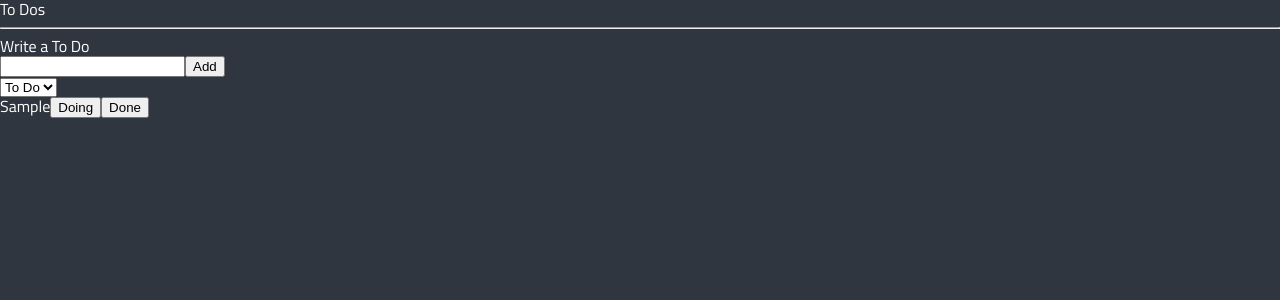
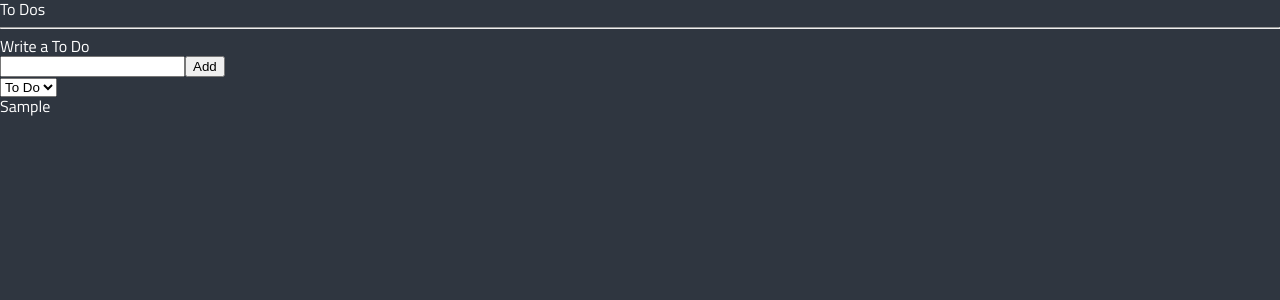
Before and after one commit to ny0011/todo-list, a React (Create React App) app: page / in a window 1280 px wide. Both pictures are taken after typing "Sample" into the empty fields and a click on the button "Add". Shown: the top 300 px of the page. Built offline with nearby package versions, Linux system fonts and the light colour scheme.

Commit message:
5.18 Enums

```diff
--- a/src/atoms.tsx
+++ b/src/atoms.tsx
@@ -1,14 +1,20 @@
 import { atom, selector } from "recoil";
+
+export enum Categories {
+  "TO_DO" = "TO_DO",
+  "DOING" = "TO_DO",
+  "DONE" = "TO_DO",
+}
 
 export interface IToDo {
   text: string;
   id: number;
-  category: "TO_DO" | "DOING" | "DONE";
+  category: Categories;
 }
 
-export const categoryState = atom({
+export const categoryState = atom<Categories>({
   key: "category",
-  default: "TO_DO",
+  default: Categories.TO_DO,
 });
 
 export const toDoState = atom<IToDo[]>({
--- a/src/components/CreateToDo.tsx
+++ b/src/components/CreateToDo.tsx
@@ -1,6 +1,6 @@
 import { useForm } from "react-hook-form";
-import { useSetRecoilState } from "recoil";
-import { toDoState } from "../atoms";
+import { useRecoilValue, useSetRecoilState } from "recoil";
+import { categoryState, toDoState } from "../atoms";
 
 interface IForm {
   toDo: string;
@@ -8,10 +8,11 @@
 
 export default function CreateToDo() {
   const setToDos = useSetRecoilState(toDoState);
+  const category = useRecoilValue(categoryState);
   const { register, handleSubmit, setValue } = useForm<IForm>();
   const handleValid = ({ toDo }: IForm) => {
     setToDos((oldToDos) => [
-      { text: toDo, category: "TO_DO", id: Date.now() },
+      { text: toDo, category, id: Date.now() },
       ...oldToDos,
     ]);
     setValue("toDo", "");
--- a/src/components/ToDo.tsx
+++ b/src/components/ToDo.tsx
@@ -1,5 +1,5 @@
 import React from "react";
-import { IToDo, toDoState } from "../atoms";
+import { Categories, IToDo, toDoState } from "../atoms";
 import { useSetRecoilState } from "recoil";
 
 export default function ToDo({ text, category, id }: IToDo) {
@@ -10,7 +10,7 @@
     } = event;
     setToDos((oldToDos) => {
       const targetIndex = oldToDos.findIndex((toDo) => toDo.id === id);
-      const newToDo = { text, id, category: name as IToDo["category"] };
+      const newToDo = { text, id, category: name as any };
       return [
         ...oldToDos.slice(0, targetIndex),
         newToDo,
@@ -21,19 +21,19 @@
   return (
     <li>
       <span>{text}</span>
-      {category !== "TO_DO" && (
-        <button name="TO_DO" onClick={onClick}>
+      {category !== Categories.TO_DO && (
+        <button name={Categories.TO_DO} onClick={onClick}>
           To Do
         </button>
       )}
-      {category !== "DOING" && (
-        <button name="DOING" onClick={onClick}>
+      {category !== Categories.DOING && (
+        <button name={Categories.DOING} onClick={onClick}>
           Doing
         </button>
       )}
 
-      {category !== "DONE" && (
-        <button name="DONE" onClick={onClick}>
+      {category !== Categories.DONE && (
+        <button name={Categories.DONE} onClick={onClick}>
           Done
         </button>
       )}
--- a/src/components/ToDoList.tsx
+++ b/src/components/ToDoList.tsx
@@ -1,6 +1,6 @@
 import React from "react";
 import { useRecoilState, useRecoilValue } from "recoil";
-import { categoryState, toDoSelector } from "../atoms";
+import { Categories, categoryState, toDoSelector } from "../atoms";
 import CreateToDo from "./CreateToDo";
 import ToDo from "./ToDo";
 
@@ -8,7 +8,7 @@
   const toDos = useRecoilValue(toDoSelector);
   const [category, setCategory] = useRecoilState(categoryState);
   const onInput = (event: React.FormEvent<HTMLSelectElement>) => {
-    setCategory(event.currentTarget.value);
+    setCategory(event.currentTarget.value as any);
   };
   console.log(category, toDos);
   return (
@@ -17,9 +17,9 @@
       <hr />
       <CreateToDo />
       <select value={category} onInput={onInput}>
-        <option value="TO_DO">To Do</option>
-        <option value="DOING">Doing</option>
-        <option value="DONE">Done</option>
+        <option value={Categories.TO_DO}>To Do</option>
+        <option value={Categories.DOING}>Doing</option>
+        <option value={Categories.DONE}>Done</option>
       </select>
       <ul>
         {toDos?.map((toDo) => (
```
Also changed, not shown: 1 other file (tests, documents, lock files or other folders).
